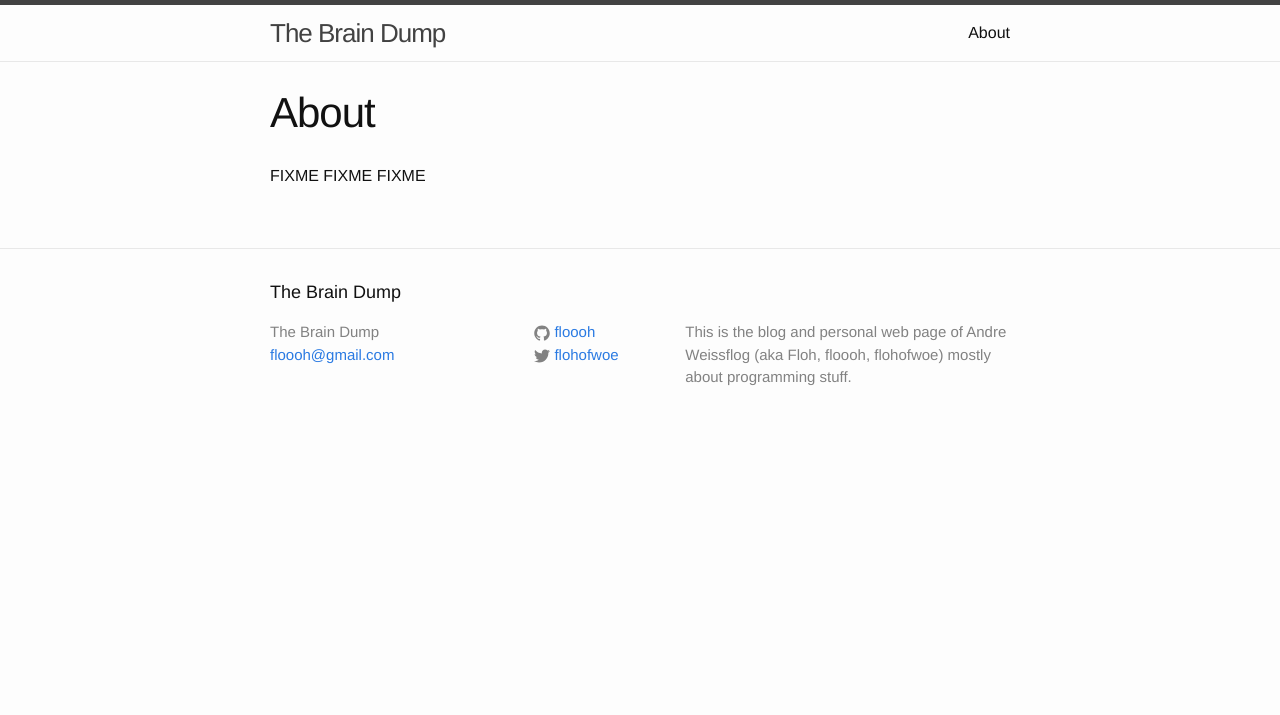
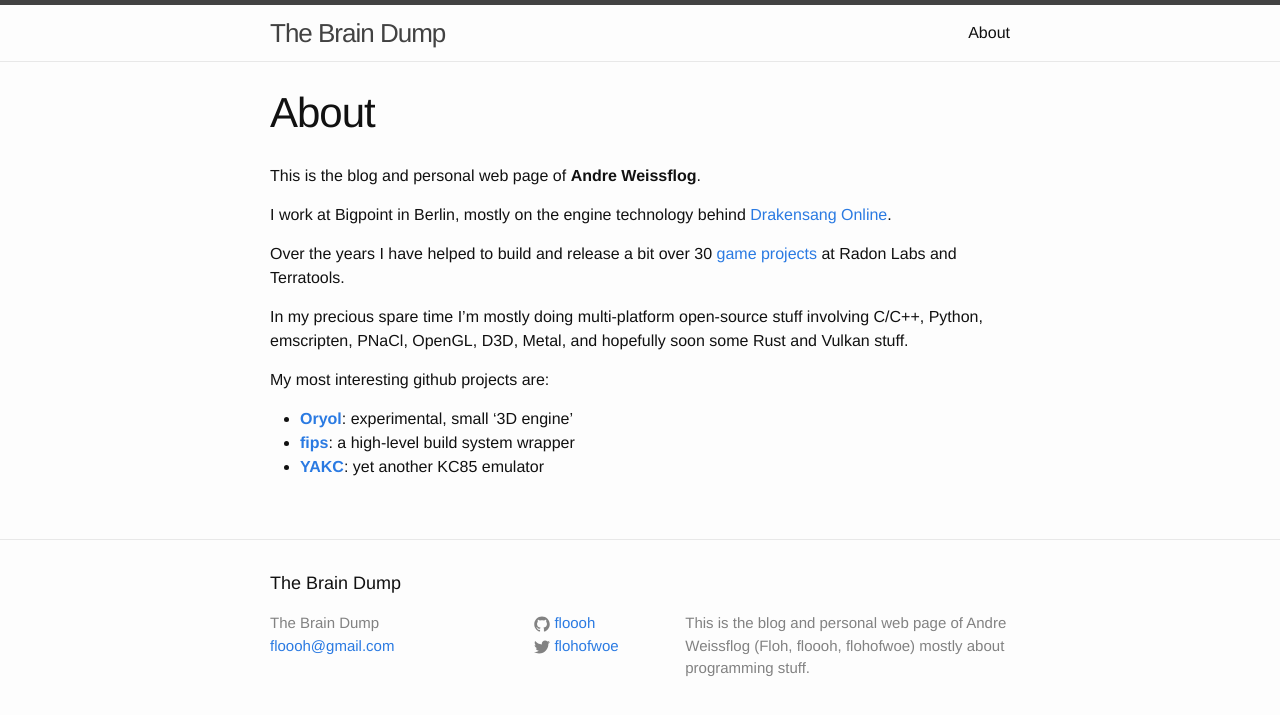
Before and after one commit to floooh/floooh.github.io, a Jekyll site: the page built from about.md, in a window 1280 px wide. Shown: the top 715 px of the page. Built offline with Jekyll 4.4.1, drawn with Linux system fonts in a browser that asks for light colours.

Commit message:
Minimal About page

```diff
--- a/_config.yml
+++ b/_config.yml
@@ -9,7 +9,7 @@
 title: The Brain Dump
 email: floooh@gmail.com
 description: > # this means to ignore newlines until "baseurl:"
-    This is the blog and personal web page of Andre Weissflog (aka Floh,
+    This is the blog and personal web page of Andre Weissflog (Floh,
     floooh, flohofwoe) mostly about programming stuff.
 baseurl: "" # the subpath of your site, e.g. /blog
 url: "http://floooh.github.com" # the base hostname & protocol for your site
--- a/about.md
+++ b/about.md
@@ -4,4 +4,21 @@ title: About
 permalink: /about/
 ---
 
-FIXME FIXME FIXME
+This is the blog and personal web page of **Andre Weissflog**.
+
+I work at Bigpoint in Berlin, mostly on the engine
+technology behind [Drakensang Online](http://www.drakensang.com/).
+
+Over the years I have helped to build and release a bit over 30
+[game projects](http://www.mobygames.com/developer/sheet/view/developerId,117426/)
+at Radon Labs and Terratools.
+
+In my precious spare time I'm mostly doing multi-platform open-source stuff
+involving C/C++, Python, emscripten, PNaCl, OpenGL, D3D,
+Metal, and hopefully soon some Rust and Vulkan stuff.
+
+My most interesting github projects are:
+
+* [**Oryol**](http://floooh.github.io/oryol/): experimental, small '3D engine'
+* [**fips**](http://floooh.github.io/fips/): a high-level build system wrapper
+* [**YAKC**](http://floooh.github.io/virtualkc/): yet another KC85 emulator
```
